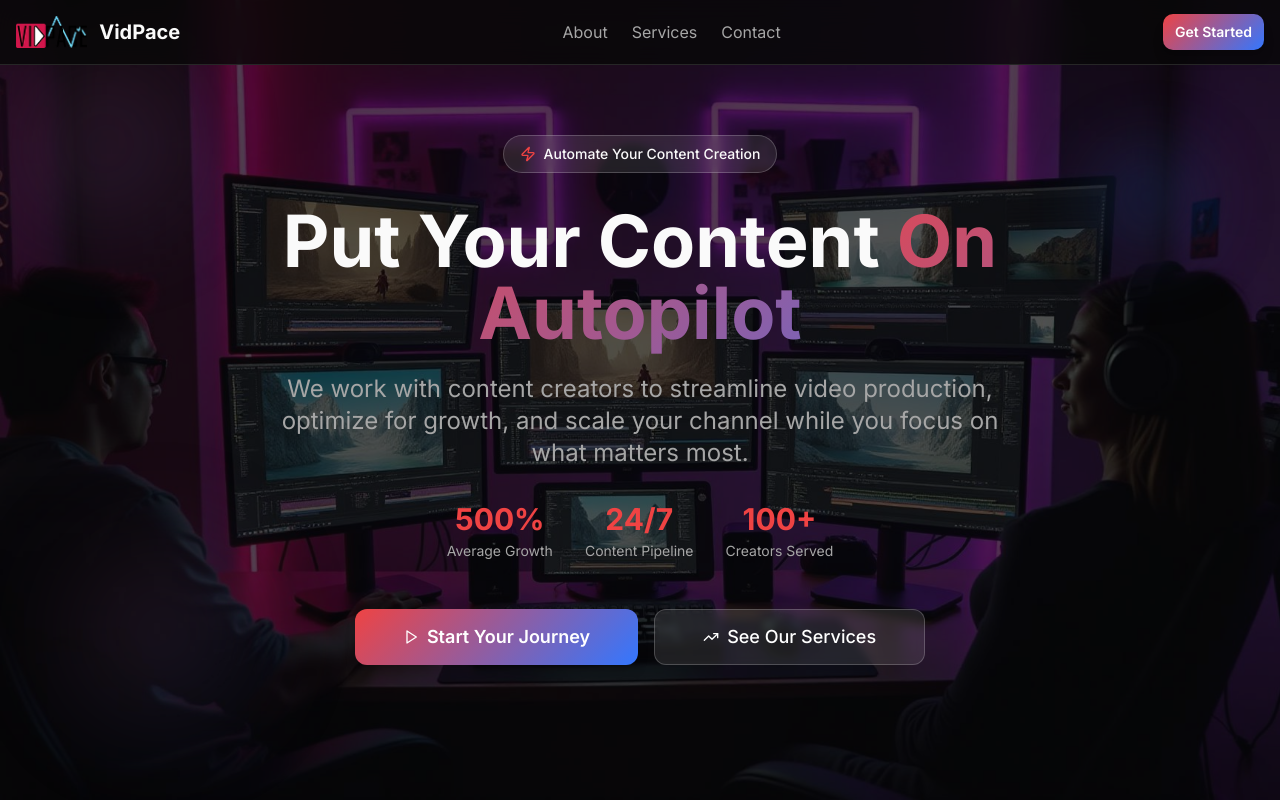
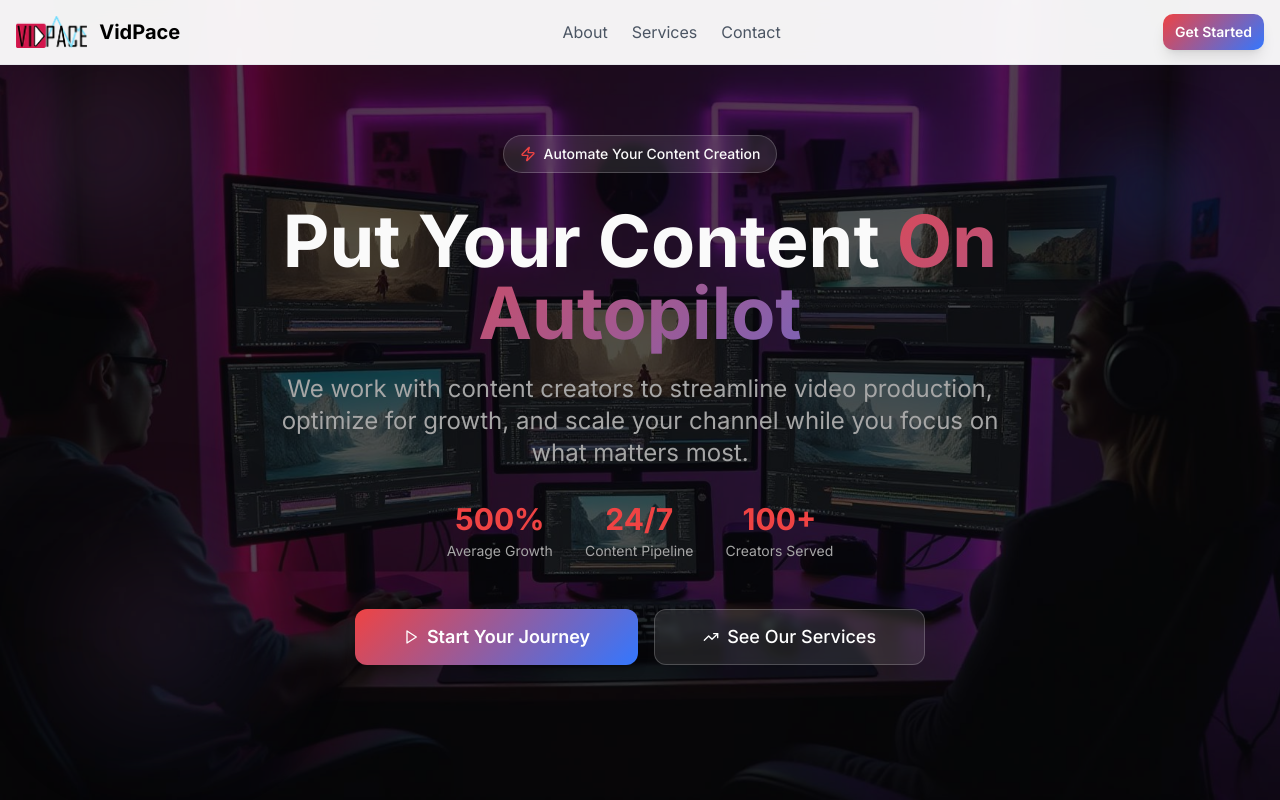
Before and after one commit to Amraldeeb/vidpace-revamp-project-spark, a React (Vite) app: page / in a window 1280 px wide. Shown: the top 800 px of the page. Built offline with nearby package versions, Linux system fonts and the light colour scheme.

Commit message:
Adjust logo background color
Ensure the background color behind the Vidpace logo is red to contrast with the black font.

```diff
--- a/src/components/Footer.tsx
+++ b/src/components/Footer.tsx
@@ -2,7 +2,7 @@ import vidpaceLogo from "@/assets/vidpace-logo.png"
 
 export const Footer = () => {
   return (
-    <footer className="bg-background border-t border-border py-8">
+    <footer className="bg-white border-t border-gray-200 py-8 text-black">
       <div className="container mx-auto px-4">
         <div className="flex flex-col md:flex-row justify-between items-center">
           <div className="flex items-center gap-3 mb-4 md:mb-0">
@@ -15,7 +15,7 @@ export const Footer = () => {
           </div>
 
           <div className="text-center md:text-right">
-            <p className="text-muted-foreground">
+            <p className="text-gray-600">
               © 2024 VidPace. Putting content creation on autopilot.
             </p>
           </div>
--- a/src/components/Header.tsx
+++ b/src/components/Header.tsx
@@ -9,7 +9,7 @@ export const Header = () => {
   }
 
   return (
-    <header className="fixed top-0 w-full bg-background/80 backdrop-blur-md border-b border-border z-50">
+    <header className="fixed top-0 w-full bg-white/95 backdrop-blur-md border-b border-gray-200 z-50 text-black">
       <div className="container mx-auto px-4 h-16 flex items-center justify-between">
         <div className="flex items-center gap-3">
           <img
@@ -23,19 +23,19 @@ export const Header = () => {
         <nav className="hidden md:flex items-center gap-6">
           <button
             onClick={() => scrollToSection('about')}
-            className="text-muted-foreground hover:text-foreground transition-colors"
+            className="text-gray-600 hover:text-black transition-colors"
           >
             About
           </button>
           <button
             onClick={() => scrollToSection('services')}
-            className="text-muted-foreground hover:text-foreground transition-colors"
+            className="text-gray-600 hover:text-black transition-colors"
           >
             Services
           </button>
           <button
             onClick={() => scrollToSection('contact')}
-            className="text-muted-foreground hover:text-foreground transition-colors"
+            className="text-gray-600 hover:text-black transition-colors"
           >
             Contact
           </button>
```
